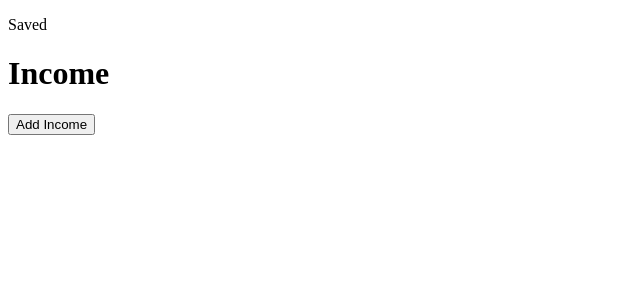
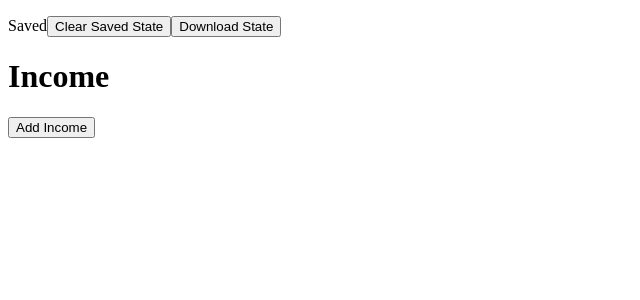
Before and after one commit to cvoege/monies, a React (Vite) app: page / in a window 1280 px wide. Shown: the top 300 px of the page, without its empty margins (0-640 px from the left). Built offline with nearby package versions, Linux system fonts and the light colour scheme.

Commit message:
Actual actions

```diff
--- a/src/index.tsx
+++ b/src/index.tsx
@@ -5,16 +5,28 @@ import { incomeTypeOptions, rateTypeOptions } from './modules/Income';
 import { actions, useSaved, useStore } from './modules/Store';
 
 const App = () => {
-  // const { state, setState, saved, clearState, downloadState } = useStore();
   const saved = useSaved();
-  const { incomes } = useStore((s) => ({ incomes: s.incomes }), []);
+  const { incomes, downloadStateLink } = useStore(
+    (s) => ({ incomes: s.incomes, downloadStateLink: s.downloadStateLink }),
+    [],
+  );
 
   return (
     <div>
       <p>
         {saved ? 'Saved' : 'Saving...'}
-        {/* <button onClick={clearState}>Clear Saved State</button>
-        <button onClick={downloadState}>Download State</button> */}
+        <button onClick={actions.clearState}>Clear Saved State</button>
+        <button onClick={actions.downloadState}>Download State</button>
+        {downloadStateLink && (
+          <a
+            href={downloadStateLink}
+            target="_blank"
+            rel="noopener noreferrer"
+            download={`monies-${new Date().toLocaleString()}.json`}
+          >
+            Download
+          </a>
+        )}
       </p>
       <h1>Income</h1>
       {incomes.map((income) => {
@@ -65,5 +77,5 @@ if (rootElem) {
   const root = createRoot(rootElem);
   root.render(<App />);
 } else {
-  throw new Error('could not');
+  throw new Error('Could not find `root` element.');
 }
--- a/src/modules/SavedStore.ts
+++ b/src/modules/SavedStore.ts
@@ -34,6 +34,15 @@ const shallowEquals = <T>(obj1: T, obj2: T): boolean => {
     )
   );
 };
+type SavedState<State> = {
+  version: number;
+  state: State;
+};
+
+type MemoryState<State> = SavedState<State> & { saved: boolean };
+
+type Encode<State> = (value: MemoryState<State>) => string;
+type Decode<State> = (value: string) => MemoryState<State>;
 
 export const createStore = <State, Actions>({
   storageKey,
@@ -42,20 +51,19 @@ export const createStore = <State, Actions>({
 }: {
   storageKey: string;
   defaultState: State;
-  createActions: (opts: { get: () => State; set: (fn: (s: State) => State) => unknown }) => Actions;
+  createActions: (opts: {
+    get: () => State;
+    set: (fn: (s: State) => State) => unknown;
+    encode: Encode<State>;
+    decode: Decode<State>;
+    getMemoryState: () => MemoryState<State>;
+  }) => Actions;
 }) => {
-  type SavedState = {
-    version: number;
-    state: State;
-  };
+  const encode: Encode<State> = (value) =>
+    JSON.stringify({ state: value.state, version: CURRENT_MIGRATION_VERSION });
+  const decode: Decode<State> = (value) => JSON.parse(value);
 
-  type MemoryState = SavedState & { saved: boolean };
-
-  const encode = (value: MemoryState) =>
-    JSON.stringify({ state: value.state, version: CURRENT_MIGRATION_VERSION });
-  const decode = (value: string): SavedState => JSON.parse(value);
-
-  const fetchSavedState = (): SavedState => {
+  const fetchSavedState = (): SavedState<State> => {
     const savedStateStr = localStorage.getItem(storageKey);
     const savedState = savedStateStr
       ? decode(savedStateStr)
@@ -64,7 +72,7 @@ export const createStore = <State, Actions>({
   };
 
   const initialSavedState = fetchSavedState();
-  let memoryState: MemoryState = {
+  let memoryState: MemoryState<State> = {
     ...initialSavedState,
     saved: true,
   };
@@ -100,40 +108,13 @@ export const createStore = <State, Actions>({
     setSavedState();
   };
 
-  const actions = createActions({ get: () => memoryState.state, set: setState });
-
-  const clearState = () => {
-    setState(() => defaultState);
-  };
-
-  const downloadState = () => {
-    const data = encode(memoryState);
-    const blob = new Blob([data], {
-      type: 'application/json',
-    });
-    const url = URL.createObjectURL(blob);
-    window.open(url, '_blank');
-  };
-
-  const useFullStore = () => {
-    const [hookState, setHookState] = useState<MemoryState>(memoryState);
-    useEffect(() => {
-      const unsub = subscribe(() => {
-        setHookState(memoryState);
-      });
-      return () => {
-        unsub();
-      };
-    }, []);
-
-    return {
-      state: hookState.state,
-      saved: hookState.saved,
-      setState,
-      clearState,
-      downloadState,
-    };
-  };
+  const actions = createActions({
+    get: () => memoryState.state,
+    set: setState,
+    encode,
+    decode,
+    getMemoryState: () => memoryState,
+  });
 
   const useStore = <SelectedState>(
     selector: (currentState: State) => SelectedState,
@@ -191,5 +172,5 @@ export const createStore = <State, Actions>({
 
     return hookSaved;
   };
-  return { useStore, useFullStore, useSaved, actions };
+  return { useStore, useSaved, actions };
 };
--- a/src/modules/Store.ts
+++ b/src/modules/Store.ts
@@ -4,16 +4,18 @@ import { v4 as uuidv4 } from 'uuid';
 
 type State = {
   incomes: Array<Income>;
+  downloadStateLink: string | null;
 };
 
 const defaultState: State = {
   incomes: [],
+  downloadStateLink: null,
 };
 
 export const { useStore, useSaved, actions } = createStore({
   storageKey: 'monies',
   defaultState,
-  createActions: ({ get, set }) => {
+  createActions: ({ get, set, encode, getMemoryState }) => {
     return {
       createIncome: () => {
         set((state) => ({
@@ -48,6 +50,17 @@ export const { useStore, useSaved, actions } = createStore({
             ],
           }));
         },
+      clearState: () => {
+        set(() => defaultState);
+      },
+      downloadState: () => {
+        const data = encode(getMemoryState());
+        const blob = new Blob([data], {
+          type: 'application/json',
+        });
+        const url = URL.createObjectURL(blob);
+        set((s) => ({ ...s, downloadStateLink: url }));
+      },
     };
   },
 });
```
